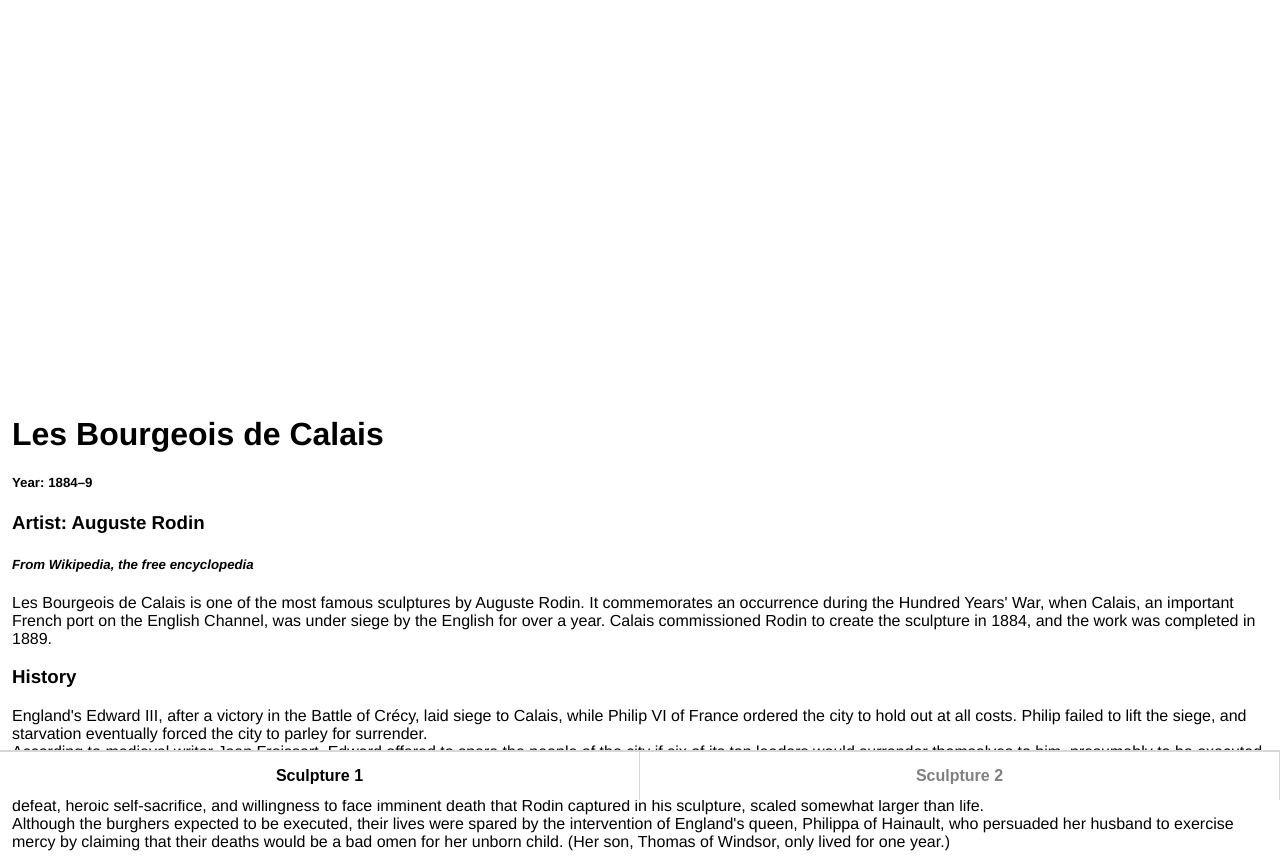
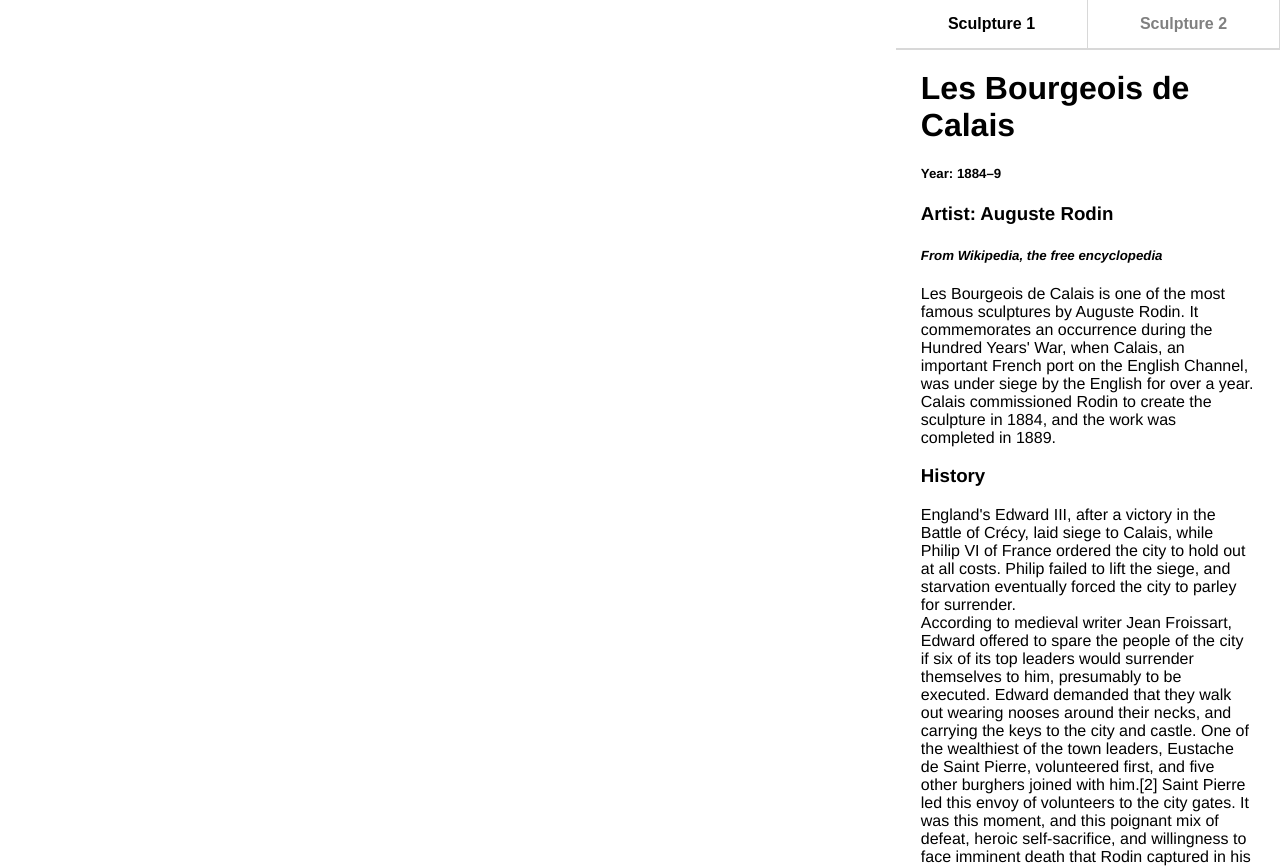
Before and after one commit to brendanluu/sculptureApp, a website: page public/index.html in a window 1280 px wide. Shown: the top 866 px of the page. Drawn offline with nearby package versions, Linux system fonts and the light colour scheme; no server answers.

Commit message:
responsive

```diff
--- a/public/index.html
+++ b/public/index.html
@@ -1,8 +1,9 @@
 <!DOCTYPE html>
 <html>
   <head>
+    <meta name="viewport" content="width=device-width, initial-scale=1.0">
     <meta charset="utf-8">
-    <title>SculpExhibit</title>
+    <title>Sculpture Viewer</title>
     <script src=https://cdnjs.cloudflare.com/ajax/libs/socket.io/2.0.3/socket.io.js></script>
     <!-- include aframe -->
     <!-- include aframe -->
@@ -88,8 +89,14 @@
 
         </a-scene>
 
+        <div id="buttons">
+
+
+
     		<button id="button1" cursor-listener-1 type="button">Sculpture 1</button>
     		<button id="button2" cursor-listener-1 type="button">Sculpture 2</button>
+
+        </div>
 
         <div class="info" id="info1">
           <h1>Les Bourgeois de Calais</h1>
@@ -110,10 +117,7 @@
           <h1>Lion Crushing a Serpent</h1>
           <h5>Year: 1832, cast 1891; installed 1892</h5>
           <h3>Artist: Antoine-Louis Barye</h3>
-          <h5 style="font-style: italic;">From Wikipedia, the free encyclopedia</h5>
-          <p>
-            Les Bourgeois de Calais is one of the most famous sculptures by Auguste Rodin. It commemorates an occurrence during the Hundred Years' War, when Calais, an important French port on the English Channel, was under siege by the English for over a year. Calais commissioned Rodin to create the sculpture in 1884, and the work was completed in 1889.
-          </p>
+          <h5 style="font-style: italic;">Adapted from Public Art in Philadelphia by Penny Balkin Bach</h5>
           <h3>History</h3>
                         <p>
                           Although his contemporaries criticized his style and his choice of animal subjects, Barye is today esteemed as the founder of the Parisian animaliers.
--- a/public/style.css
+++ b/public/style.css
@@ -1,6 +1,5 @@
 button{
   position: fixed;
-  bottom: 0;
   background-color: white;
   border: none;
   color: black;
@@ -31,6 +30,11 @@
   left: 50vw;
   color: black;
 }
+
+#buttons{
+  bottom: 50px;
+  position: fixed;
+}
 br {
 line-height: 200%;
 }
@@ -50,15 +54,74 @@
   height: 50vh;
   position: fixed;
   top: 0;
+  cursor: move;
 }
 
 .info{
   margin-top: 52vh;
-  margin-left: 12px;
-  margin-right: 12px;
   margin-bottom: 100px;
+  margin-left: auto;
+  margin-right: auto;
+  padding-left: 12px;
+  padding-right: 12px;
+  max-width: 660px;
 }
 
 #info2{
   display: none;
 }
+
+@media screen and (min-width: 1100px) {
+    #buttons{
+      top:0;
+      width: 70vw;
+    }
+    #button2{
+      left:85%;
+    }
+    #button2:focus{
+      left: 85%;
+      color: black;
+    }
+    #button1{
+      left: 70%;
+    }
+    button{
+      width: 15vw;
+      border-top: none;
+      border-top-color: #d8d8d8;
+      border-top-width: 2px;
+      border-bottom: solid;
+      border-bottom-color: #d8d8d8;
+      border-bottom-width: 2px;
+      border-right: solid;
+      border-right-width: 1px;
+      border-right-color: #d8d8d8;
+      font-weight: bold;
+    }
+
+    a-scene{
+      height: 100vh;
+      width: 70vw;
+      position: fixed;
+      top: 0;
+      left: 0;
+      z-index: 100;
+    }
+
+    .info{
+      margin-top: 70px;
+      margin-bottom: 0px;
+      margin-right: auto;
+      padding-left: 12px;
+      padding-right: 12px;
+      max-width: 660px;
+      width: 26%;
+      left: 70vw;
+      margin-left: 71vw;
+    }
+
+
+
+
+}
```
